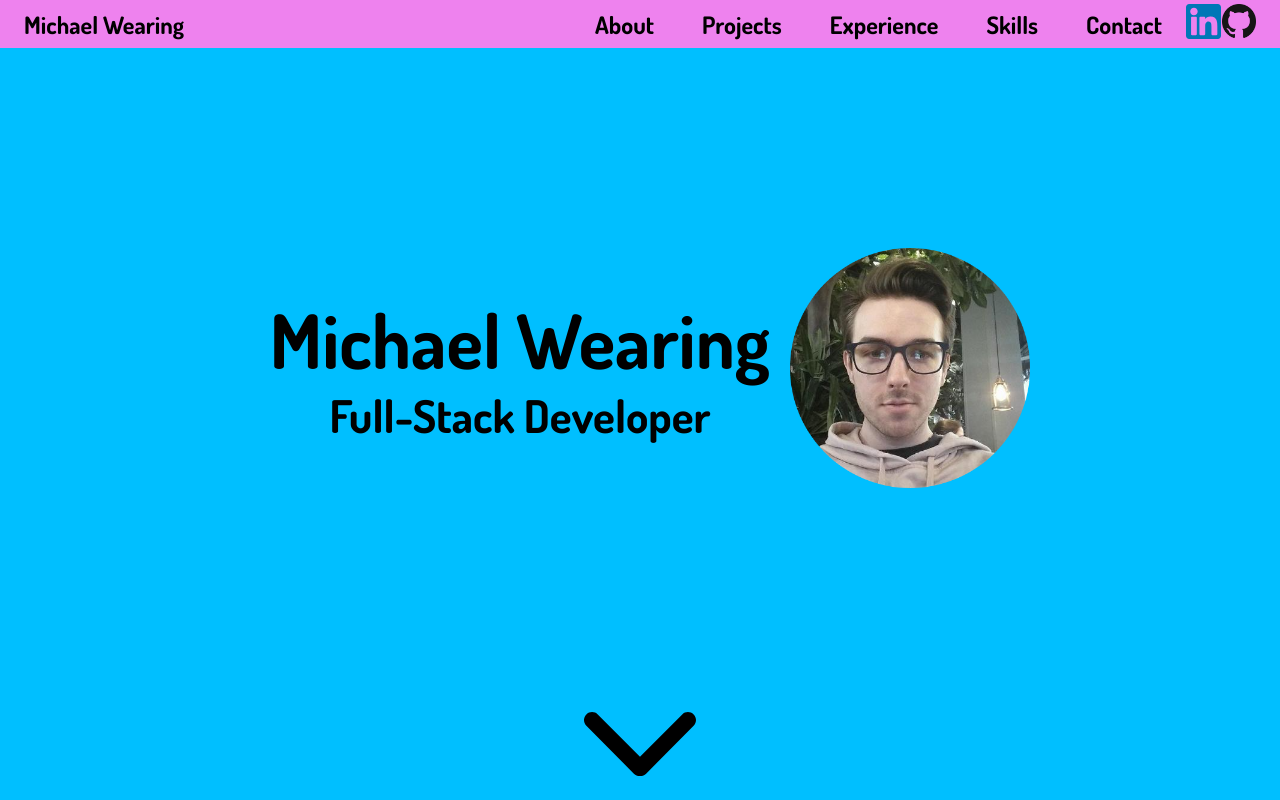
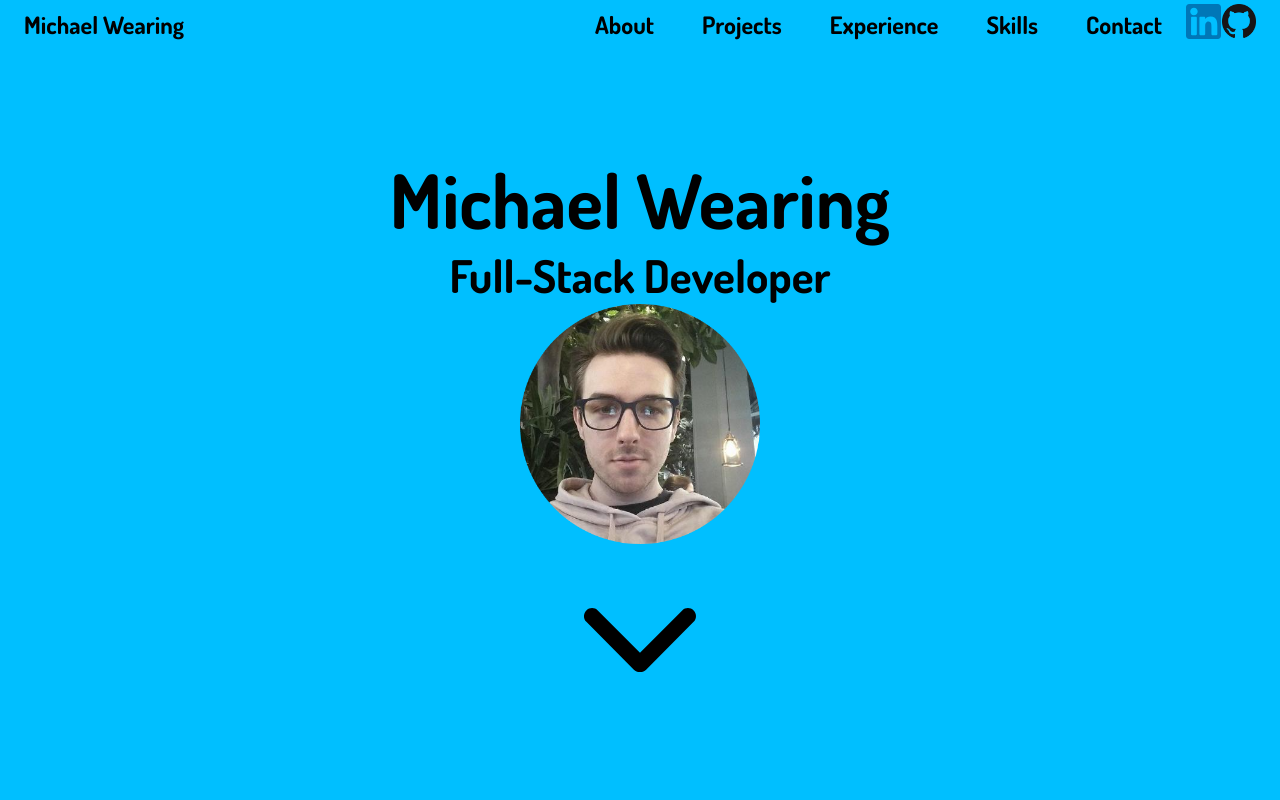
Before and after one commit to MichaelWearing/Portfolio, a React (Create React App) app: page / in a window 1280 px wide. Shown: the top 800 px of the page. Built offline with nearby package versions, Linux system fonts and the light colour scheme.

Commit message:
added naker.io background (took a while ..)

```diff
--- a/public/index.html
+++ b/public/index.html
@@ -12,8 +12,11 @@
       content="Web site created using create-react-app"
     />
     <link rel="apple-touch-icon" href="%PUBLIC_URL%/logo192.png" />
-    <script data-who="💎 Made with naker.io 💎" src="https://d23jutsnau9x47.cloudfront.net/back/v1.0.9/viewer.js" data-option="{|environment|:{|gradient|:|radial|,|sensitivity|:0.29,|colorStart|:[136,151,176,1],|colorEnd|:[215,216,226,1]},|particle|:{|life|:5,|power|:0.304,|texture|:|https://res.cloudinary.com/naker-io/image/upload/v1566560053/twirl_02.png|,|number|:1005,|colorStart|:[255,255,255,0.65],|colorEnd|:[56,235,231,0.82],|sizeStart|:0.24,|sizeEnd|:0.48,|direction1|:{|x|:0,|y|:0,|z|:0},|direction2|:{|x|:0,|y|:0,|z|:0}},|waterMark|:false}" data-container="nakerBackgroud"></script>
-    <!--
+    <script data-who="💎 Made with naker.io 💎"
+    src="https://d23jutsnau9x47.cloudfront.net/back/v1.0.9/viewer.js"
+    data-option="{|environment|:{|gradient|:|radial|,|sensitivity|:0.29,|colorStart|:[206,218,237,1],|colorEnd|:[154,160,222,1]},|particle|:{|life|:5,|power|:0.304,|texture|:|https://res.cloudinary.com/naker-io/image/upload/v1566560053/twirl_02.png|,|number|:2000,|colorStart|:[255,255,255,0.65],|colorEnd|:[63,224,220,0.82],|sizeStart|:0.37,|sizeEnd|:0.74,|direction1|:{|x|:0,|y|:0,|z|:0},|direction2|:{|x|:0,|y|:0,|z|:0}},|waterMark|:false}"
+    data-container="info"></script>
+   <!--
       manifest.json provides metadata used when your web app is installed on a
       user's mobile device or desktop. See https://developers.google.com/web/fundamentals/web-app-manifest/
     -->
--- a/src/components/Contact/index.js
+++ b/src/components/Contact/index.js
@@ -1,4 +1,6 @@
 import React from "react";
+
+import { FaEnvelope, FaLinkedin } from "react-icons/fa";
 
 import {
   ContactH1,
@@ -22,6 +24,14 @@ export default function Contact() {
       </ContactBox>
       <br />
       <br />
+      <p>Feel free to contact me via email</p>
+      <a href="mailto:mikeywearing@gmail.com">
+        <FaEnvelope />
+      </a>
+      <p>By phone</p>
+      <p>0762970258</p>
+      <p>Or reach out to me on Linkedin</p>
+      <FaLinkedin />
     </>
   );
 }
--- a/src/components/Info/InfoElements.js
+++ b/src/components/Info/InfoElements.js
@@ -4,12 +4,13 @@ export const InfoContainer = styled.div`
   background: deepskyblue;
 
   display: flex;
+  flex-direction: column;
   justify-content: center;
   align-items: center;
   text-align: center;
 
   padding: 0 30px;
-  min-height: 80vh;
+  min-height: 94vh;
 `;
 
 export const InfoH1Container = styled.div`
@@ -45,8 +46,6 @@ export const InfoText = styled.p`
 `;
 
 export const InfoArrow = styled.img`
-  background: deepskyblue;
-
   display: flex;
 
   min-height: 14vh;
--- a/src/components/Info/index.js
+++ b/src/components/Info/index.js
@@ -3,7 +3,6 @@ import React from "react";
 import mikey from "../../images/MikeyCircle.png";
 import arrow from "../../images/ArrowDown.svg";
 import video from "../../images/video.mp4";
-
 
 import {
   InfoContainer,
@@ -25,15 +24,17 @@ export default function Info() {
           <InfoH2>Full-Stack Developer</InfoH2>
         </InfoH1Container>
         <InfoImg src={mikey} />
+        <br />
+        <br />
+        <InfoArrow src={arrow} />
       </InfoContainer>
-     {/*  <InfoText>
+      {/*  <InfoText>
         Hobby Coder, turned Full-Stack Developer. I began my tech journey by
         self teaching myself Java before landing my first position in a company.
         There is nothing better than listening to Lo-Fi on YouTube while coding
         away for hours on end. I am a flexible person, able to fit into any role
         in a team.
       </InfoText> */}
-      <InfoArrow src={arrow}/>
       {/* <Video autoPlay loop muted src={video} type='video/mp4'/> */}
     </>
   );
--- a/src/components/NavBar/NavBarElements.js
+++ b/src/components/NavBar/NavBarElements.js
@@ -6,7 +6,7 @@ export const NavContainer = styled.div`
     justify-content: space-between;
     padding: 0 24px;
 
-    background: violet;
+    background: deepskyblue;
 
     min-height: 6vh;
 
--- a/src/components/Projects/index.js
+++ b/src/components/Projects/index.js
@@ -54,7 +54,7 @@ export default function Projects() {
             <h4>Description: </h4>
             <p>
               This is a project I made towards the end of my time at salt. This
-              app was made in a 1 day. It is an app that allows the user to
+              app was made in 1 day. It is an app that allows the user to
               choose a planet, and then a character from that planet, and
               finally see information about that character.
             </p>
```
Also changed, not shown: 1 other file (tests, documents, lock files or other folders).
